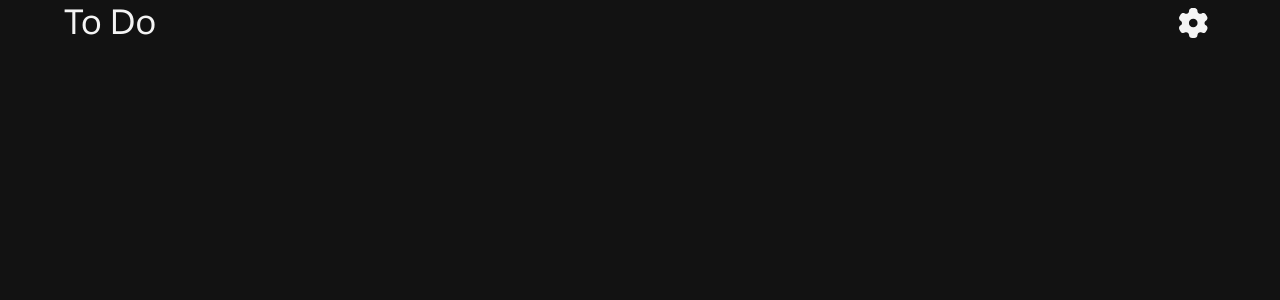
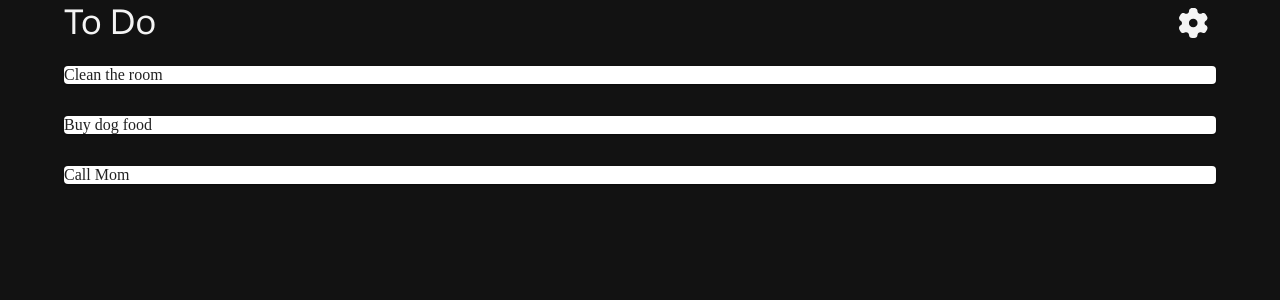
Before and after one commit to itsnotzhenya/to-do, a React (Vite) app: page / in a window 1280 px wide. Shown: the top 300 px of the page. Built offline with nearby package versions, Linux system fonts and the light colour scheme.

Commit message:
Tasks List component

```diff
--- a/src/App.tsx
+++ b/src/App.tsx
@@ -1,6 +1,7 @@
 import React from 'react';
 import { Container } from '@mui/material';
 import { Header } from './components/Header';
+import { TasksList } from './components/TasksList';
 import { Wrapper } from './styles';
 
 export const App = () => {
@@ -32,7 +33,7 @@ export const App = () => {
     <Wrapper>
       <Container>
         <Header />
-        {/* TasksList */}
+        <TasksList tasks={tasks} />
       </Container>
     </Wrapper>
   );
--- /dev/null
+++ b/src/components/TasksList/TasksList.tsx
@@ -0,0 +1,24 @@
+import React from 'react';
+import { TasksList as StyledTasksList, TaskCard } from './styles';
+
+export type Task = {
+  id: number;
+  title: string;
+  isDone: boolean;
+  date: Date;
+  description?: string;
+};
+
+type TasksListProps = {
+  tasks: Task[];
+};
+
+export const TasksList = ({ tasks }: TasksListProps) => {
+  return (
+    <StyledTasksList>
+      {tasks.map((task) => (
+        <TaskCard key={task.id}>{task.title}</TaskCard>
+      ))}
+    </StyledTasksList>
+  );
+};
--- /dev/null
+++ b/src/components/TasksList/index.tsx
@@ -0,0 +1 @@
+export * from './TasksList';
--- /dev/null
+++ b/src/components/TasksList/styles.ts
@@ -0,0 +1,12 @@
+import { Card } from '@mui/material';
+import styled from '@mui/styled-engine';
+
+export const TasksList = styled('div')(() => ({
+  display: 'flex',
+  flexDirection: 'column' as 'column',
+}));
+
+export const TaskCard = styled(Card)(() => ({
+  fontColor: '#fff',
+  marginBottom: '32px',
+}));
```
